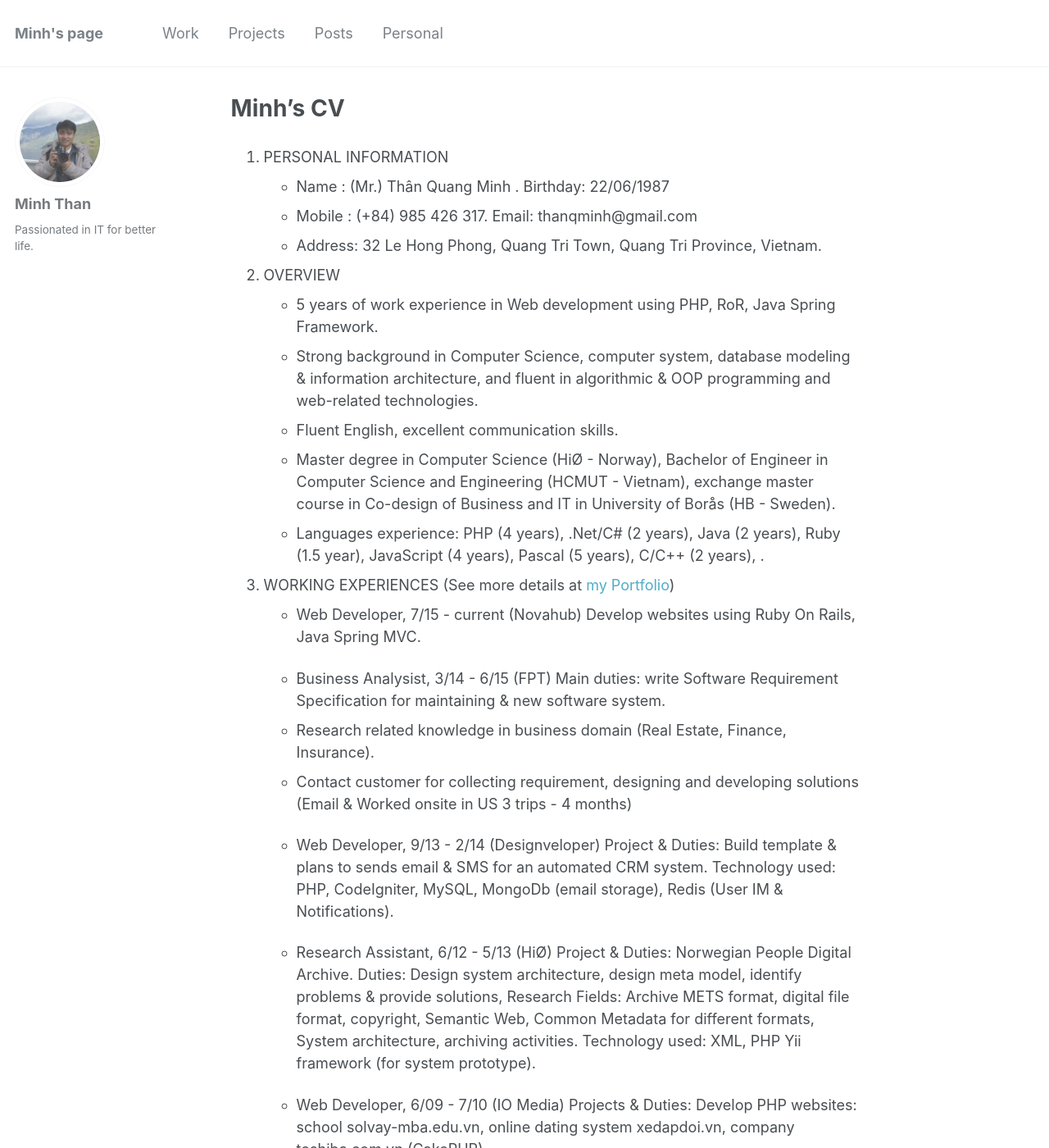
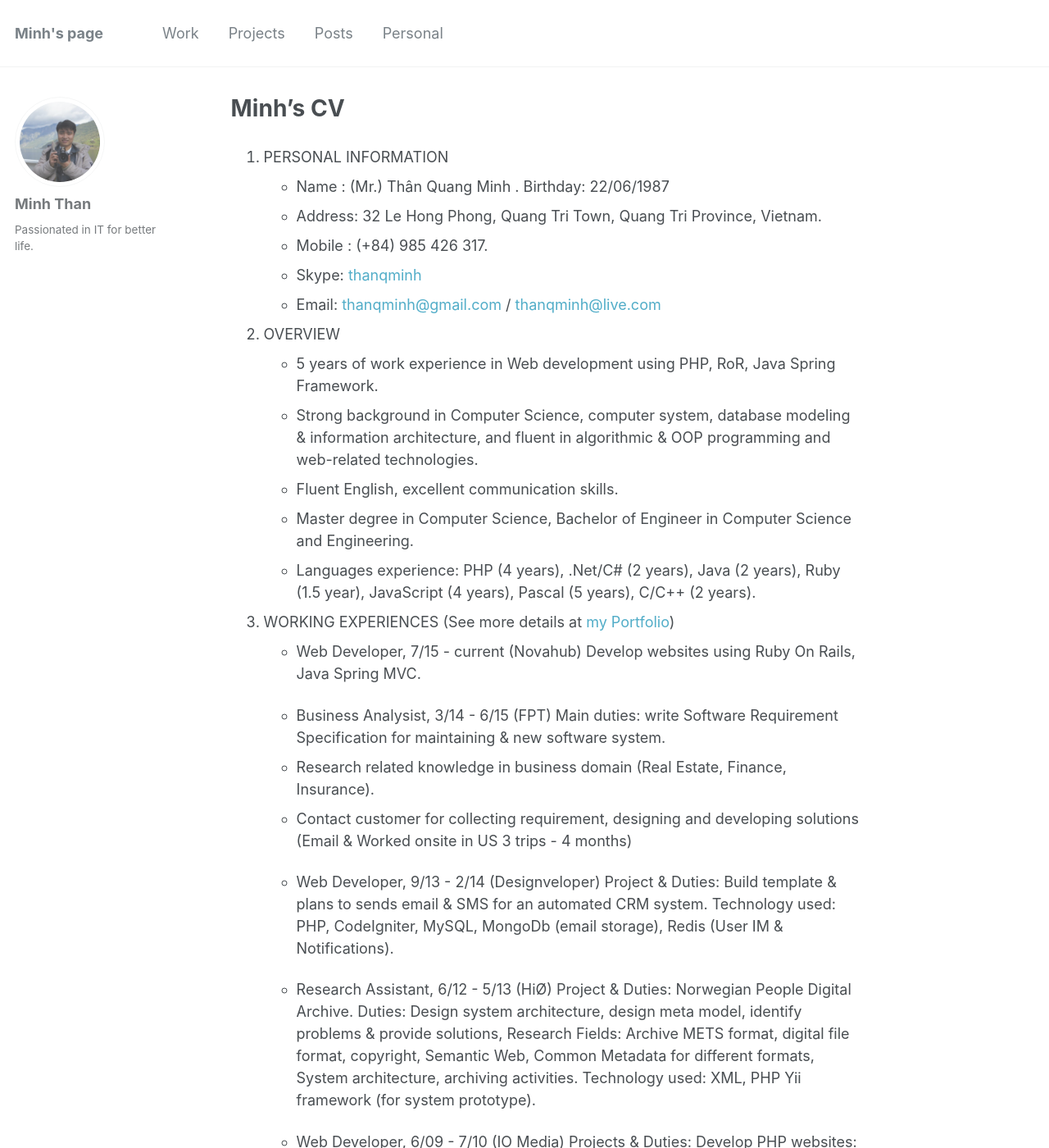
Before and after one commit to thanqminh/thanqminh.github.io, a Jekyll site: the page built from work.md, in a window 1280 px wide and 1400 px high. Shown: the whole window at 82% size. Built offline with Jekyll 4.4.1, drawn with Linux system fonts in a browser that asks for light colours; some of the changed text lies outside the part shown.

```diff
--- a/work.md
+++ b/work.md
@@ -7,15 +7,25 @@ permalink: /work
 
 1. PERSONAL INFORMATION
     * Name 	: 	(Mr.) Thân Quang Minh .  Birthday: 	22/06/1987
-    * Mobile 	: 	(+84) 985 426 317.        Email: 	thanqminh@gmail.com
     * Address: 	32 Le Hong Phong, Quang Tri Town, Quang Tri Province, Vietnam.
+    * Mobile 	: 	(+84) 985 426 317.
+    * Skype: [thanqminh](skype:thanqminh?call)
+    * Email:
+    <script type="text/javascript" src='http://download.skype.com/share/skypebuttons/js/skypeCheck.js'></script>
+    <script type="text/javascript">
+        emailG= 'thanqminh@' + 'gmail.com';
+        document.write('<a href="mailto:' + emailG + '">' + emailG + '</a>');
+    </script> / <script type="text/javascript">
+        emailM='thanqminh@' + 'live.com';
+        document.write('<a href="mailto:' + emailM + '">' + emailM + '</a>');
+    </script>
 
 2. OVERVIEW
 - 5 years of work experience in Web development using PHP, RoR, Java Spring Framework.
 - Strong background in Computer Science, computer system, database modeling & information architecture, and fluent in algorithmic & OOP programming and web-related technologies.
 - Fluent English, excellent communication skills.
-- Master degree in Computer Science (HiØ - Norway), Bachelor of Engineer in Computer Science and Engineering (HCMUT - Vietnam), exchange master course in Co-design of Business and IT in University of Borås (HB - Sweden).
-- Languages experience: PHP (4 years), .Net/C# (2 years), Java (2 years), Ruby (1.5 year), JavaScript (4 years), Pascal (5 years), C/C++ (2 years), .
+- Master degree in Computer Science, Bachelor of Engineer in Computer Science and Engineering.
+- Languages experience: PHP (4 years), .Net/C# (2 years), Java (2 years), Ruby (1.5 year), JavaScript (4 years), Pascal (5 years), C/C++ (2 years).
 
 3. WORKING EXPERIENCES (See more details at [my Portfolio][portfolio])
     * Web Developer, 7/15 - current (Novahub)
@@ -39,15 +49,15 @@ permalink: /work
     Projects & Duties: Develop PHP websites: school solvay-mba.edu.vn, online dating system xedapdoi.vn, company toshiba.com.vn (CakePHP).
 
 4. EDUCATIONAL BACKGROUND
-    *  HiØ - Master Degree in CS, August 2010 - June 2012
+    *  [HiØ - Master Degree in CS](http://www.hiof.no/studies/degrees-and-courses/master-in-applied-computer-science?lang=eng){:target="_blank"}, August 2010 - June 2012
         - Master in Computer Science at Ostfold University College, Norway. Majored in Information Architecture.
         - Key subjects: interactive design, mobile programming, information architecture, media analysis, digital preservation.
 
-    * HB - Business Technology Courses, August 2010 - June 2012
+    * [HB - Business Technology Courses](http://www.hb.se/){:target="_blank"}, August 2010 - June 2012
         - Master exchange courses in Co-design of Business & IT, University of Borås, Sweden.
         - Key subjects: business intelligence, information system & business process, modeling & simulation, data mining, co-design of business and IT, system development, management culture.
-    * HCMUT - BEng in CSE (Vietnam)
-        Bachelor of Engineer in Computer Science & Engineering, graduated from Honor Program, GPA 8.42, HCMC University of Technology - VNUHCM.
+    * [HCMUT - BEng in CSE](http://www.cse.hcmut.edu.vn/site/en/){:target="_blank"}
+        - Bachelor of Engineer in Computer Science & Engineering, graduated from Honor Program, GPA 8.42, HCMC University of Technology - VNUHCM.
 
 5. CERTIFICATES & AWARDS
 - IELTS 6.5 (2008).
```
Also changed, not shown: index.html (+16 -2 lines), personal.md (+0 -4 lines), 1 other file.
